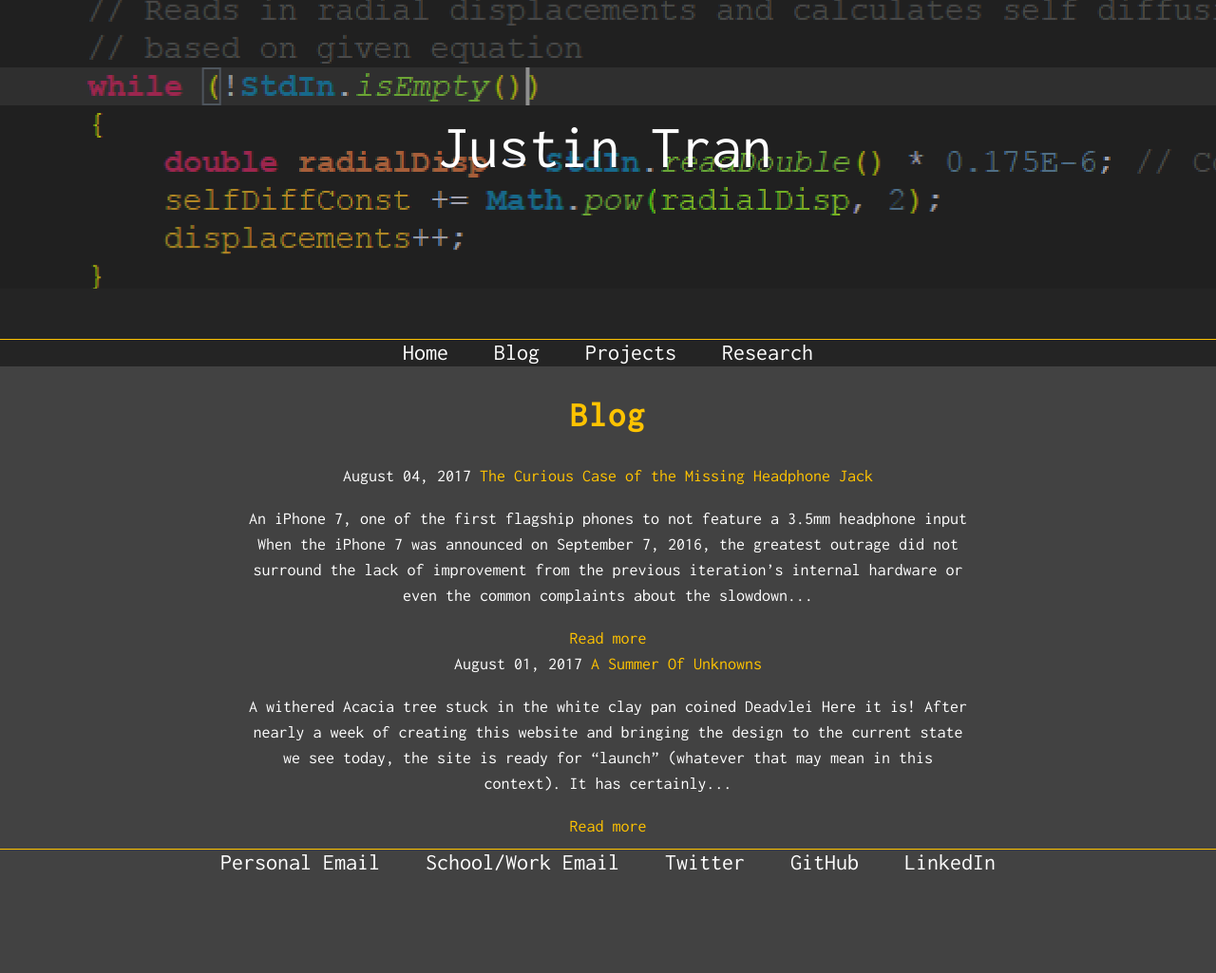
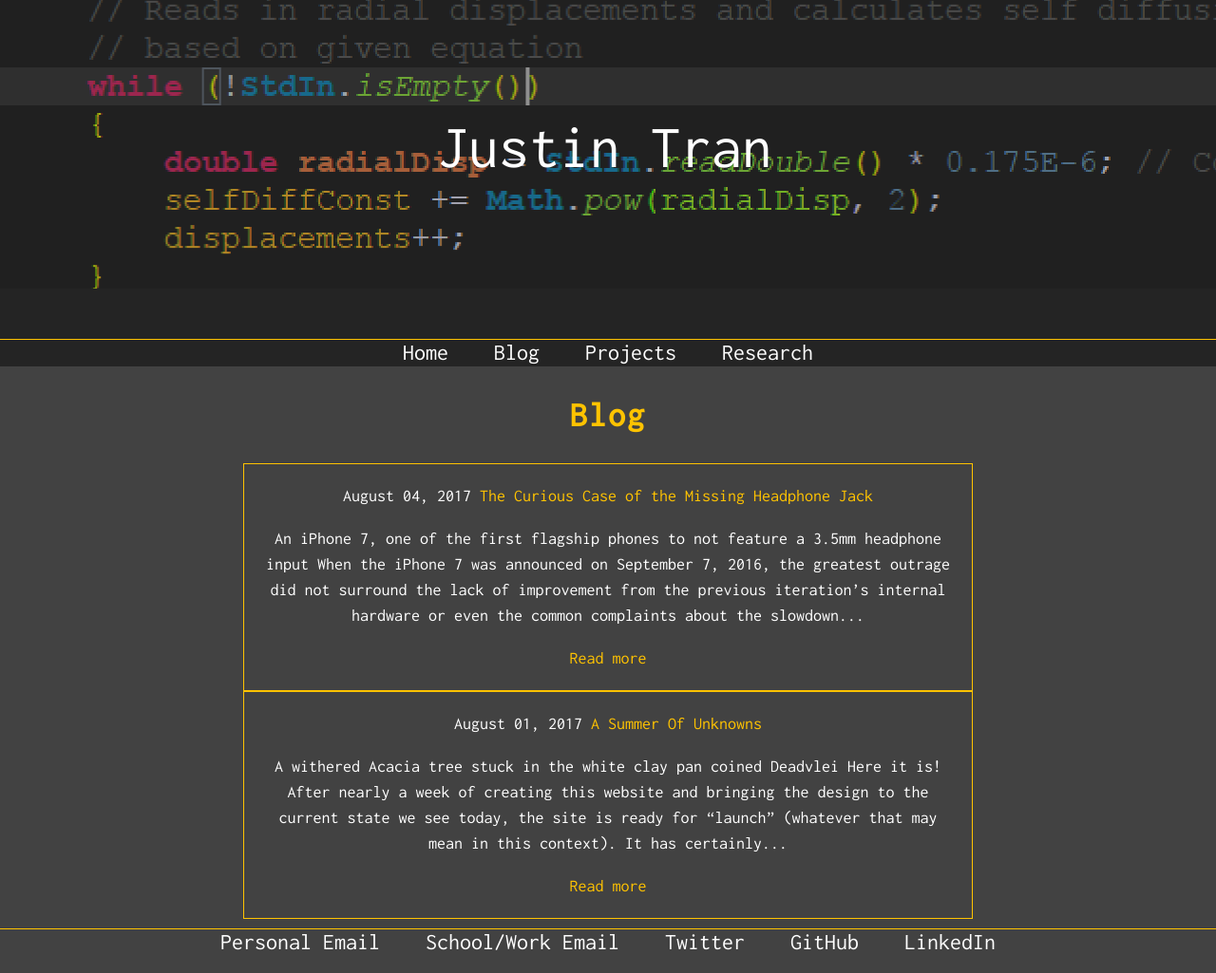
Before and after one commit to justintranjt/justintranjt.github.io, a Jekyll site: the page built from blog/index.html, in a window 1280 px wide. Shown: the whole page at 95% size. Built offline with Jekyll 4.4.1, drawn with Linux system fonts in a browser that asks for light colours; before the commit the page ends 941 px from its top, so only the background shows below that.

Commit message:
Update index.html

```diff
--- a/blog/index.html
+++ b/blog/index.html
@@ -3,17 +3,17 @@ layout: default
 title: JT - Blog
 ---
 <h1>Blog</h1>
-<ul class="posts">
+<ul>
      {% for post in site.posts %}
-         <li>
+         <li class="indivpost">
              {{ post.date|date: "%B %d, %Y" }}
              <a href="{{ post.url }}" title="{{ post.title }}">
                 {{ post.title }}
              </a>
               <p> {{ post.content | strip_html | truncatewords:50 }} </p>
-         </li>
          {% if post.excerpt != post.content %}
              <a href="{{ site.baseurl }}{{ post.url }}">Read more</a>
          {% endif %}
+         </li>
      {% endfor %}
 </ul>
```
